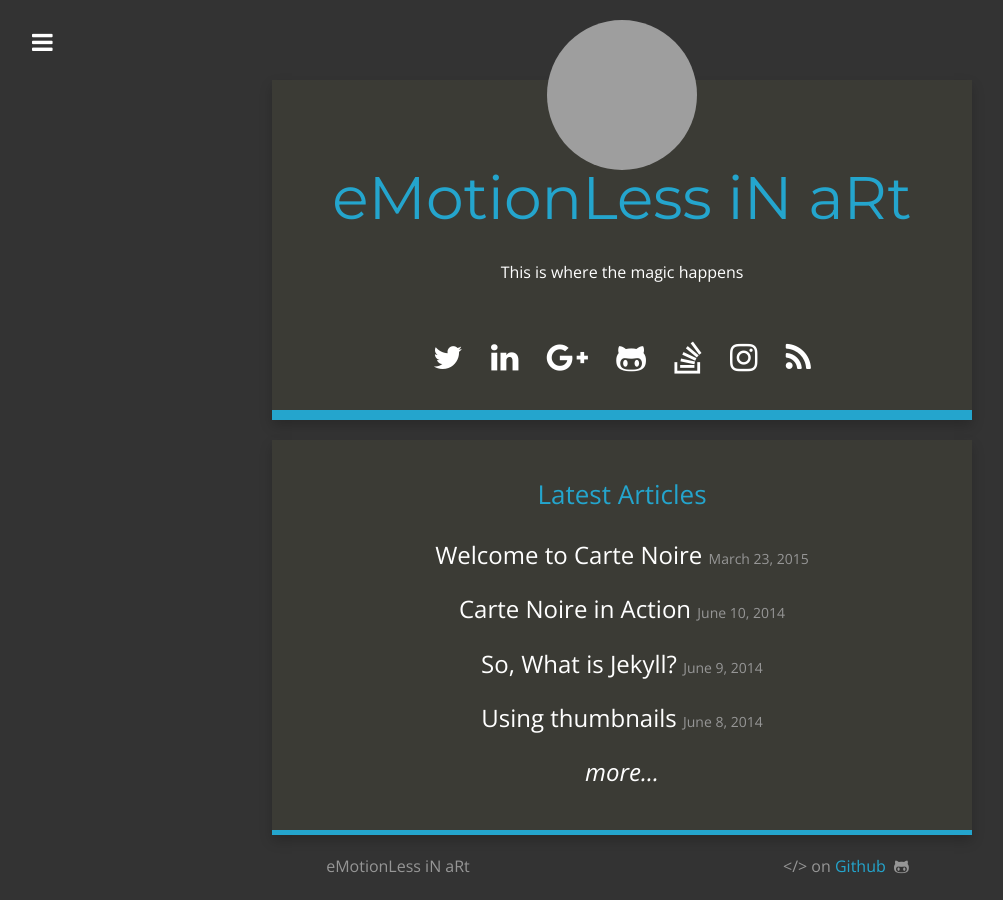
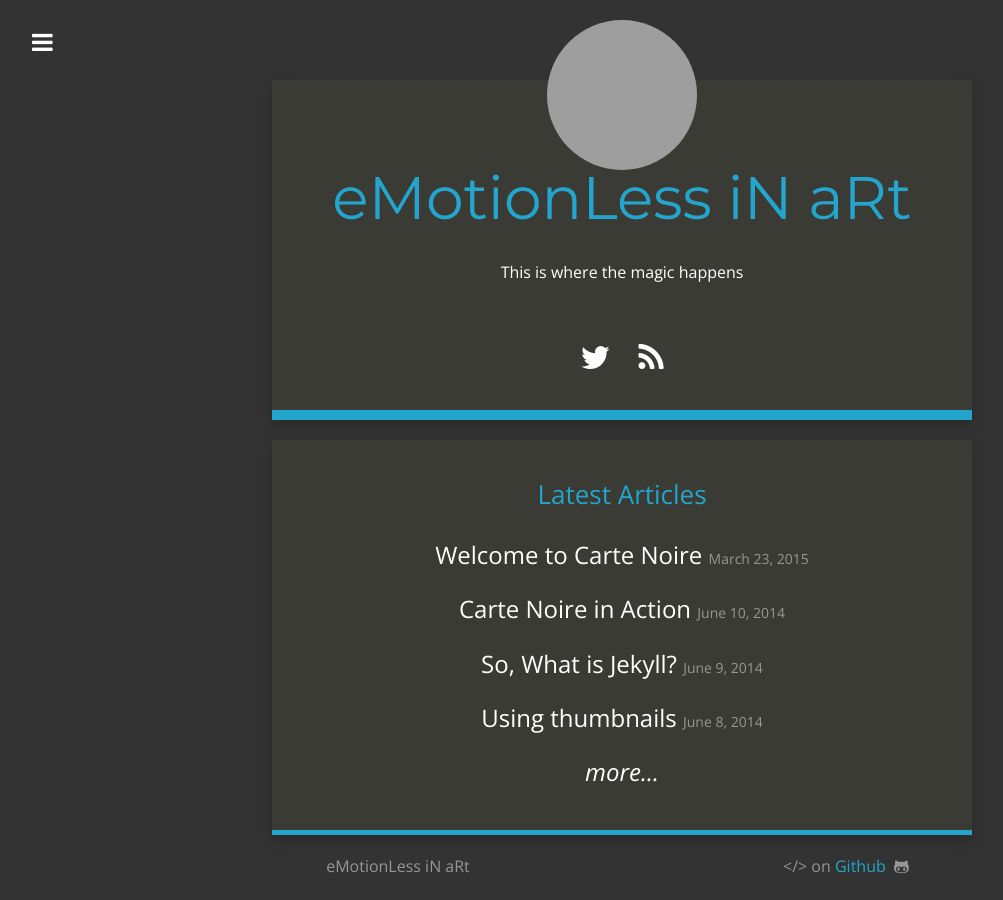
Before and after one commit to gskriptor/gskriptor.github.io, a Jekyll site: the page built from index.html, in a window 1280 px wide. Shown: the whole page, without its empty margins (18-1021 px from the left). Built offline with Jekyll 4.4.1, drawn with Linux system fonts in a browser that asks for light colours; nearby versions of some CDN libraries; grey boxes are pictures that could not be loaded.

Commit message:
Update social_links.html

```diff
--- a/_includes/social_links.html
+++ b/_includes/social_links.html
@@ -1,12 +1,5 @@
 <p class="links">
   {% if site.twitter_username %}<a href="https://www.twitter.com/{{ site.twitter_username }}" target="_new"><i class="fa fa-twitter"></i></a>{% endif %}
-  {% if site.linkedin_link %}<a href="{{ site.linkedin_link }}" target="_new"><i class="fa fa-linkedin"></i></a>{% endif %}
-  {% if site.xing_link %}<a href="{{ site.xing_link }}" target="_new"><i class="fa fa-xing"></i></a>{% endif %}
-  {% if site.google_plus_link %}<a href="{{ site.google_plus_link }}" target="_new"><i class="fa fa-google-plus"></i></a>{% endif %}
-  {% if site.facebook_link %}<a href="{{ site.facebook_link }}" target="_new"><i class="fa fa-facebook"></i></a>{% endif %}
-  {% if site.github_username %}<a href="https://github.com/{{ site.github_username }}" target="_new"><i class="fa fa-github-alt"></i></a>{% endif %}
-  {% if site.stackoverflow_link %}<a href="{{ site.stackoverflow_link }}" target="_new"><i class="fa fa-stack-overflow"></i></a>{% endif %}
-  {% if site.instagram_username %}<a href="https://www.instagram.com/{{ site.instagram_username }}" target="_new"><i class="fa fa-instagram"></i></a>{% endif %}
-  {% if site.reddit_username %}<a href="https://www.reddit.com/u/{{ site.reddit_username }}" target="_new"><i class="fa fa-reddit-alien"></i></a>{% endif %}
+
   <a href="{{ site.baseurl }}/feed.xml" target="_new"><i class="fa fa-rss"></i></a>
 </p>
```
